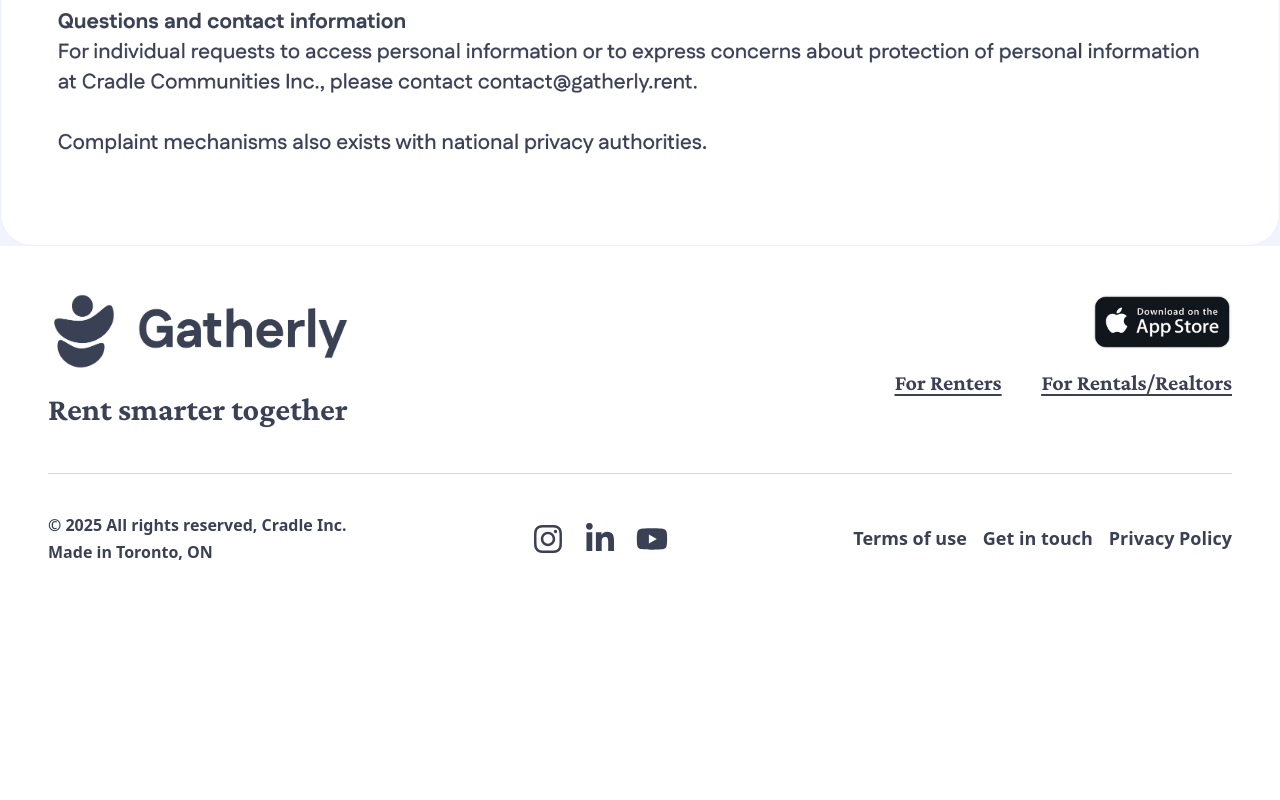
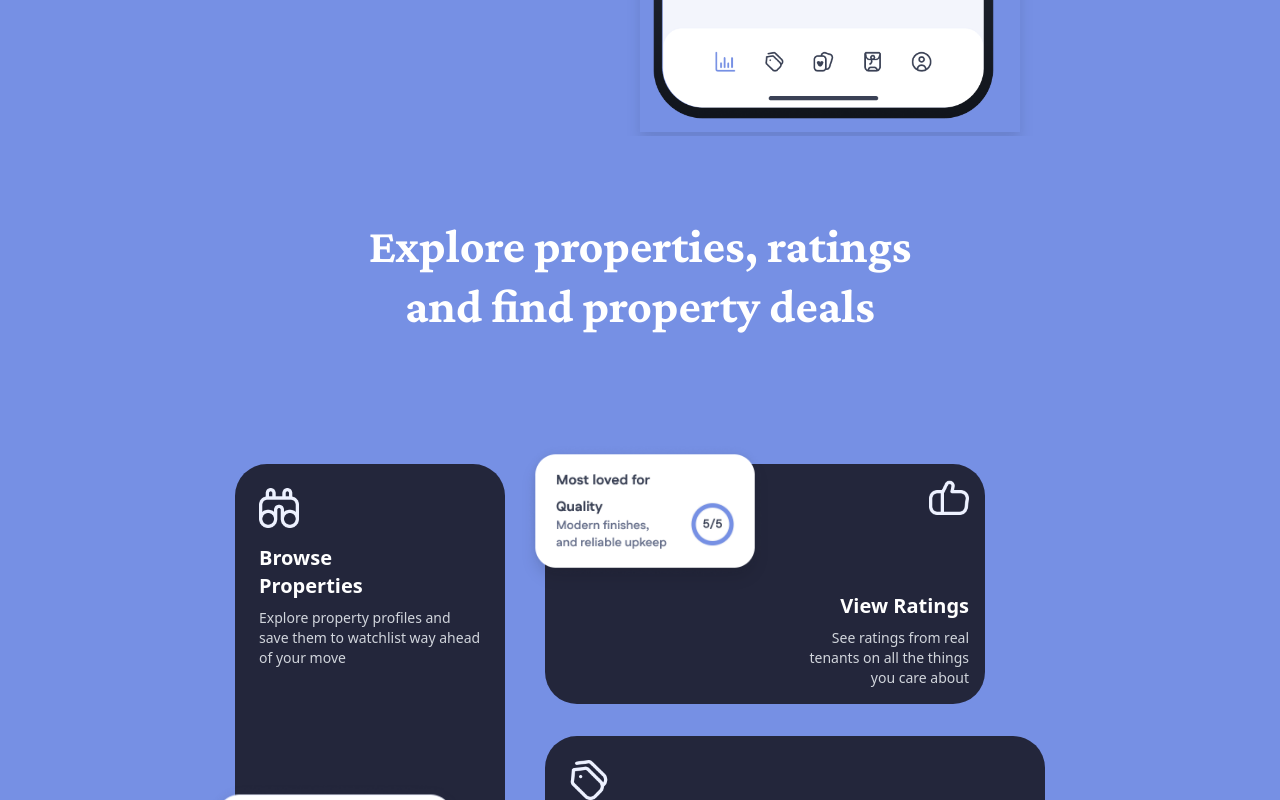
Before and after one commit to Cradle-CX/Gatherly-Website, a React (Vite) app: page /renters in a window 1280 px wide. Shown: the part 1560-2360 px from the top of the page. Before the commit the page ends 2171 px from the top, so only its background shows below. Built offline with nearby package versions, Linux system fonts and the light colour scheme.

Commit message:
Added the Routing

```diff
--- a/package.json
+++ b/package.json
@@ -13,7 +13,8 @@
     "@tailwindcss/vite": "^4.1.11",
     "react": "^19.1.0",
     "react-dom": "^19.1.0",
-    "react-icons": "^5.5.0"
+    "react-icons": "^5.5.0",
+    "react-router-dom": "^7.7.1"
   },
   "devDependencies": {
     "@eslint/js": "^9.29.0",
--- a/src/App.jsx
+++ b/src/App.jsx
@@ -1,19 +1,25 @@
-import './index.css'
-import Properties from './pages/properties';
-import '@fontsource/crimson-pro/400.css'; // Regular
-import '@fontsource/crimson-pro/700.css'; // Bold
+import './index.css';
+import { BrowserRouter as Router, Routes, Route } from 'react-router-dom';
+
+import Properties from './pages/Properties';
 import Renters from './pages/Renters';
 import TermsAndConditions from './pages/TermsAndConditions';
 import PrivacyPolicy from './pages/Policy';
 
+import '@fontsource/crimson-pro/400.css'; // Regular
+import '@fontsource/crimson-pro/700.css'; // Bold
+
 function App() {
-
   return (
-    <>
-      <PrivacyPolicy />
-
-    </>
-  )
+    <Router>
+      <Routes>
+        <Route path="/" element={<Properties />} />
+        <Route path="/renters" element={<Renters />} />
+        <Route path="/terms" element={<TermsAndConditions />} />
+        <Route path="/privacy" element={<PrivacyPolicy />} />
+      </Routes>
+    </Router>
+  );
 }
 
-export default App
+export default App;
--- a/src/components/properties/Footer.jsx
+++ b/src/components/properties/Footer.jsx
@@ -47,9 +47,10 @@ const Footer = () => {
         {/* Right: Links */}
         <div className="flex gap-4 justify-center font-700 font-bold text-[18px]">
 
-          <a href="#">Terms of use</a>
-          <a href="#">Get in touch</a>
-          <a href="#">Privacy Policy</a>
+          <Link to='/terms'> <a href="#">Terms of use</a> </Link>
+          <Link to='/'> <a href="#">Get in touch</a> </Link>
+          <Link to='/privacy'> <a href="#">Privacy Policy</a> </Link>
+
         </div>
       </div>
     </footer>
--- a/src/components/properties/Header.jsx
+++ b/src/components/properties/Header.jsx
@@ -6,8 +6,9 @@ const Header = () => {
   return (
     <header className="bg-[#F1F4FC] px-6 py-4 flex justify-between mb-100 items-center">
       <div className="flex items-center space-x-2">
-        <img src={logo} className='w-36' />
-
+        <Link to="/">
+          <img src={logo} className='w-36' />
+        </Link>
       </div>
 
       <button className="btn btn-ghost bg-white text-[#3A4155] rounded-lg">Join as a partner</button>
--- a/src/components/renters/Footer.jsx
+++ b/src/components/renters/Footer.jsx
@@ -2,6 +2,8 @@ import React from 'react';
 import footerLogo from '../../assets/renters/logoWhite.png';
 import appStoreBadge from '../../assets/app-store-badge.png';
 import { FaInstagram, FaLinkedinIn, FaYoutube } from 'react-icons/fa';
+import { Link } from 'react-router-dom';
+
 
 const Footer = () => {
   return (
@@ -47,12 +49,12 @@ const Footer = () => {
         {/* Right: Links */}
         <div className="flex gap-4 justify-center font-700 font-bold text-white text-[18px]">
 
-          <a href="#">Terms of use</a>
-          <a href="#">Get in touch</a>
-          <a href="#">Privacy Policy</a>
+          <Link to="/terms">   <a href="#">Terms of use</a> </Link>
+          <Link to="/">  <a href="#">Get in touch</a>  </Link>
+          <Link to="/privacy"> <a href="#">Privacy Policy</a>  </Link>
         </div>
       </div>
-    </footer>
+    </footer >
   );
 };
 
--- a/src/components/renters/Header.jsx
+++ b/src/components/renters/Header.jsx
@@ -1,5 +1,6 @@
 import React from "react";
 import headerLogo from '../../assets/renters/headerLogo.png'
+import { Link } from 'react-router-dom';
 
 const Header = () => {
   return (
@@ -7,15 +8,17 @@ const Header = () => {
       {/* Left side - Logo and Brand */}
       <div className="flex items-center space-x-2">
         {/* Logo Icon (placeholder circle and arcs like in image) */}
-        <div className="w-40">
-          <img src={headerLogo} />
-        </div>
+        <Link to='/renters'>
+          <div className="w-40">
+            <img src={headerLogo} />
+          </div>
+        </Link>
       </div>
 
       {/* Right side - Button */}
 
       <button className="btn btn-ghost bg-white text-[#3A4155] rounded-lg">Download the app</button>
-    </div>
+    </div >
   );
 };
 
```
Also changed, not shown: 1 other file (tests, documents, lock files or other folders).
